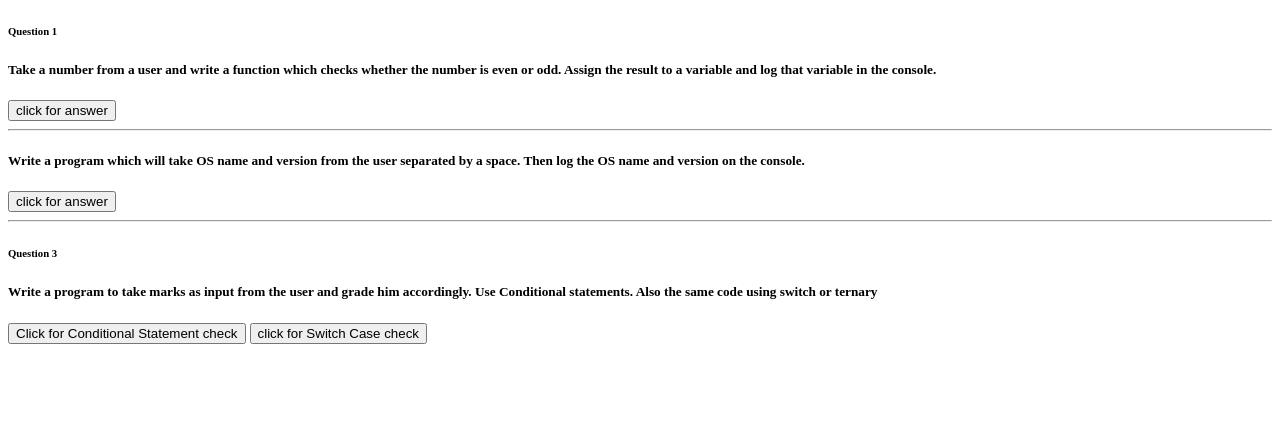
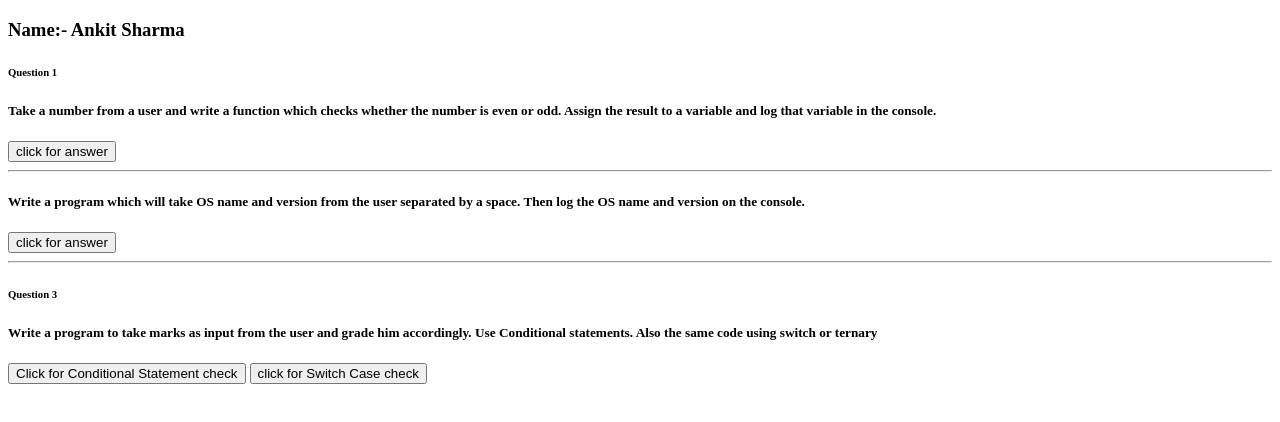
Before and after one commit to Ankitsh2698/javascript-assignment, a plain HTML site: page Day_3/Assginment 1-2-3.html in a window 1280 px wide. Drawn offline with Linux system fonts and the light colour scheme.

Commit message:
Update Assginment 1-2-3.html

```diff
--- a/Day_3/Assginment 1-2-3.html
+++ b/Day_3/Assginment 1-2-3.html
@@ -6,6 +6,7 @@
     <title>Document</title>
 </head>
 <body>
+    <h3>Name:- Ankit Sharma</h3>
     <h6>Question 1</h6>
     <h5>Take a number from a user and write a function which checks whether the number is even or
         odd. Assign the result to a variable and log that variable in the console.</h5>
```
